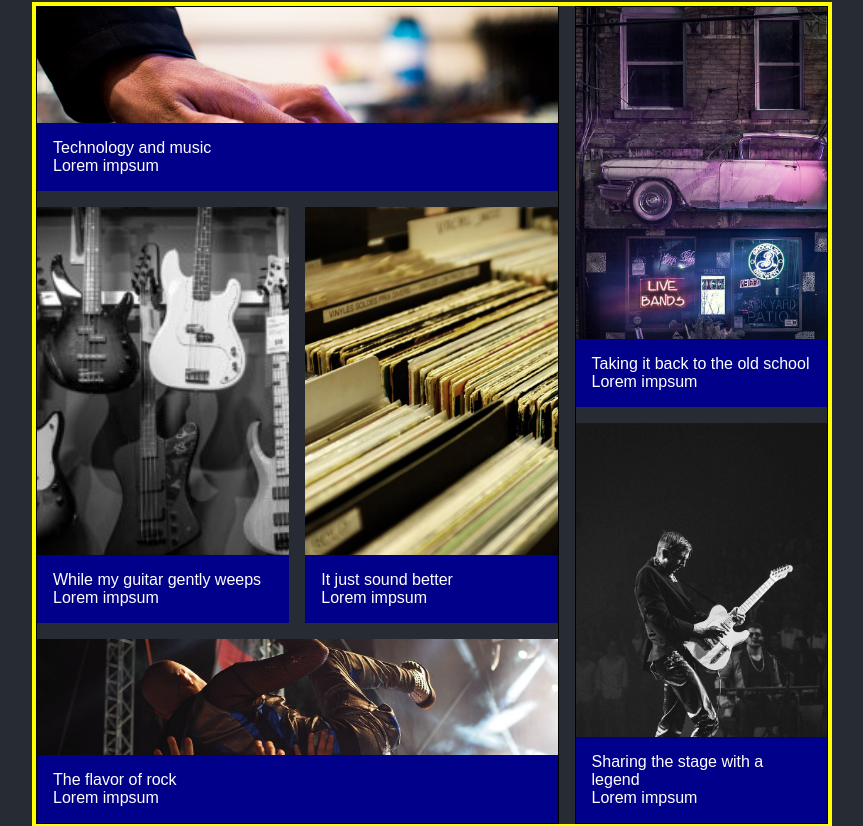
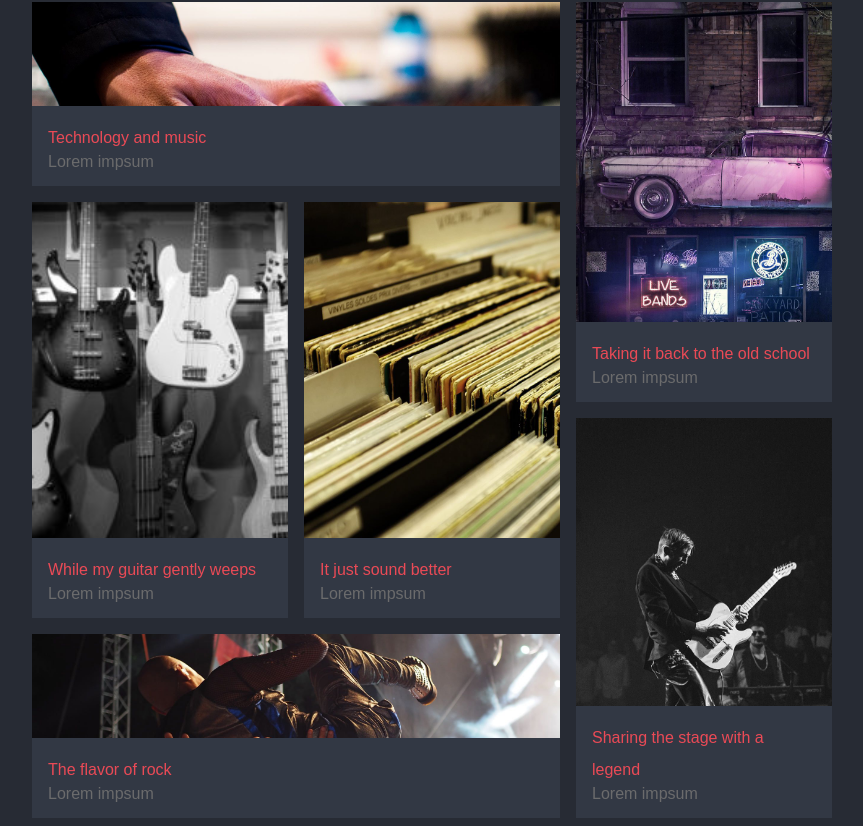
Before and after one commit to MarcelloPet94/proj-html-vuejs, a Vue app: page / in a window 1280 px wide. Shown: the part 1123-1949 px from the top of the page, without its empty margins (208-1071 px from the left). Built offline with nearby package versions, Linux system fonts and the light colour scheme.

Commit message:
css - news

```diff
--- a/src/assets/style/general.scss
+++ b/src/assets/style/general.scss
@@ -39,6 +39,27 @@
     opacity: 0.3;
 }
 
+.paragraphHoverNews
+{
+    font-size: $m;
+    color: $white;
+    line-height: 2em;
+}
+
+.titleNews
+{
+    font-size: $m;
+    color: $mandy;
+    line-height: 2em;
+}
+
+.parNews
+{
+    font-size: $m;
+    color: $midgray;
+    line-height: 1em;
+}
+
 .cta
 {
     padding: 24px;
--- a/src/components/Main.vue
+++ b/src/components/Main.vue
@@ -9,21 +9,21 @@
             <div class="news_thumb" :class="see.alignState" v-for="see in news" :key="see.id">
               <img class="img_cont" :src="see.media" alt="">
               <div class="thumb_onhover">
-                <p>{{see.titNews}}</p>
+                <p class="paragraphHoverNews">{{see.titNews}}</p>
                 </div>
               <div class="content_thumb">
-                <p>{{see.titNews}}</p>
-                <p>{{see.titPar}}</p>
+                <p class="titleNews">{{see.titNews}}</p>
+                <p class="parNews">{{see.titPar}}</p>
               </div>
             </div>
         </div>
         <div class="dx_block">
             <div class="news_thumb" :class="dx.alignState" v-for="dx in newsDx" :key="dx.id">
               <img class="img_cont" :src="dx.media" alt="">
-              <div class="thumb_onhover"><p>{{dx.titNews}}</p></div>
+              <div class="thumb_onhover"><p class="paragraphHoverNews">{{dx.titNews}}</p></div>
               <div class="content_thumb">
-                <p>{{dx.titNews}}</p>
-                <p>{{dx.titPar}}</p>
+                <p class="titleNews">{{dx.titNews}}</p>
+                <p class="parNews">{{dx.titPar}}</p>
               </div>
             </div>
         </div>
@@ -72,7 +72,7 @@ export default {
     margin: 0 auto;
     width: 800px;
     height: auto;
-    border: 4px solid yellow;
+    margin-bottom: 80px;
 
     .news_thumb
     {
@@ -92,8 +92,7 @@ export default {
         position: absolute;
         width: 100%;
         height: 100%;
-        background-color: rgba(237, 57, 21, 0.8);
-        border: 5px solid #010101;
+        background-color: rgba(235 , 75 , 93 , 0.8);
         z-index: 1;
 
         p
@@ -110,7 +109,7 @@ export default {
         bottom: 0;
         width: 100%;
         padding: 16px;
-        background-color: darkblue;
+        background-color: #323844;
         color: #fff;
       }
     }
@@ -121,25 +120,21 @@ export default {
       grid-gap: 16px;
       width: calc(68% - 16px);
       height: 100%;
-      border: 1px solid #010101;
 
       .box1
       {
         grid-column: 1 /span 2;
         height: 184px;
-        background-color: lightgreen;
       }
 
       .box2, .box3
       {
-        background-color: yellow;
         height: 416px;
       }
 
       .box4
       {
         grid-column: 1 /span 2;
-        background-color: orange;
         height: 184px;
       }
 
@@ -151,17 +146,14 @@ export default {
       grid-gap: 16px;
       width: 32%;
       height: 100%;
-      border: 1px solid #010101;
 
       .box_dx1
       {
-        background-color: lightsalmon;
         height: 400px;
       }
 
       .box_dx2
       {
-        background-color: lightsalmon;
         height: 400px;
       }
     }
```
